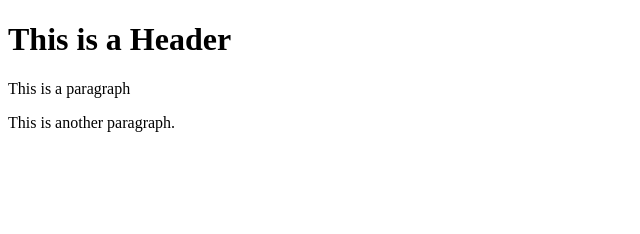
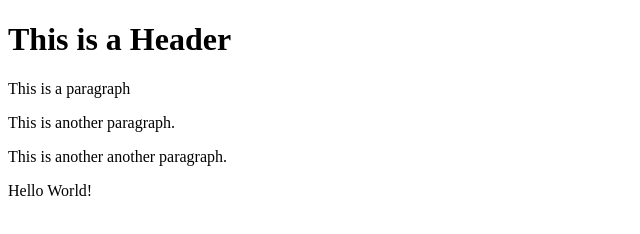
Before and after one commit to dodgerdog05/git-test, a website: page index.html in a window 1280 px wide. Shown: the whole page, without its empty margins (0-640 px from the left). Drawn offline with Linux system fonts and the light colour scheme.

```diff
--- a/index.html
+++ b/index.html
@@ -4,6 +4,10 @@
       <h1>This is a Header</h1>
       <p>This is a paragraph</p>
       <p>This is another paragraph.</p>
+      <p>This is another another paragraph.</p>
+      <p>Hello World!</p>
+
+
 
    </body>
 </html>
```
Also changed, not shown: package.json (added, +24 -0 lines), 2 other files.
